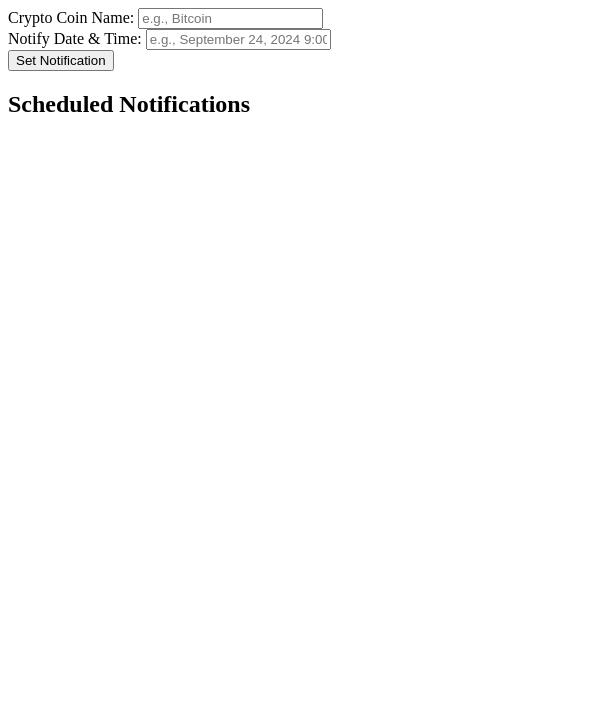
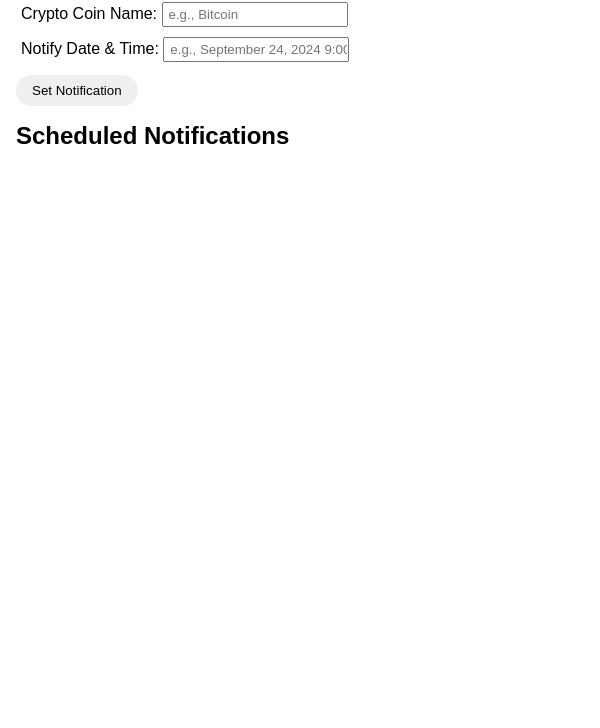
Before and after one commit to Chrlstian/crypto-notifier, an Electron app: page index.html in a window 600 px wide. Shown: the part 72-800 px from the top of the page. Drawn offline with Linux system fonts and the light colour scheme; no server answers.

Commit message:
update the UI

```diff
--- a/index.html
+++ b/index.html
@@ -4,14 +4,15 @@
   <meta charset="UTF-8">
   <meta name="viewport" content="width=device-width, initial-scale=1.0">
   <title>Crypto Notifier</title>
+  <link rel="stylesheet" href="style.css">
 </head>
 <body>
   <h1>Crypto Sell Notifier</h1>
-  <div>
+  <div class="coin-name">
     <label for="coin">Crypto Coin Name:</label>
     <input type="text" id="coin" placeholder="e.g., Bitcoin">
   </div>
-  <div>
+  <div class="date">
     <label for="date">Notify Date & Time:</label>
     <input type="text" id="date" placeholder="e.g., September 24, 2024 9:00pm">
   </div>
--- a/main.js
+++ b/main.js
@@ -1,4 +1,4 @@
-const { app, BrowserWindow, ipcMain } = require('electron');
+const { app, BrowserWindow, ipcMain, Menu } = require('electron');
 const path = require('path');
 const notifier = require('node-notifier');
 
@@ -19,6 +19,9 @@ const createWindow = () => {
   });
 
   mainWindow.loadFile('index.html');
+
+  // Remove the default menu
+  Menu.setApplicationMenu(null);
 };
 
 app.whenReady().then(createWindow);
--- /dev/null
+++ b/style.css
@@ -0,0 +1,39 @@
+*{
+    padding: 0;
+    margin: 0;
+    box-sizing: border-box;
+    font-family: Arial, Helvetica, sans-serif;
+}
+body{
+    padding: 1rem;
+}
+h1{
+    margin-bottom: 1rem;
+}
+h2{
+    margin-top: 1rem;
+}
+.coin-name, .date{
+    /* border: 1px solid #000; */
+    padding: 5px;
+}
+.coin-name input, .date input{
+    height: 25px;
+    padding-left: 5px;
+}
+.date{
+    margin-bottom: .5rem;
+}
+#setNotification{
+    padding: 8px 16px;
+    border-radius: 30px;
+    border: 0;
+    cursor: pointer;
+}
+#setNotification:hover{
+    background-color: #cfcfcf;
+
+}
+#notificationList{
+    padding-left: 1rem;
+}
```
